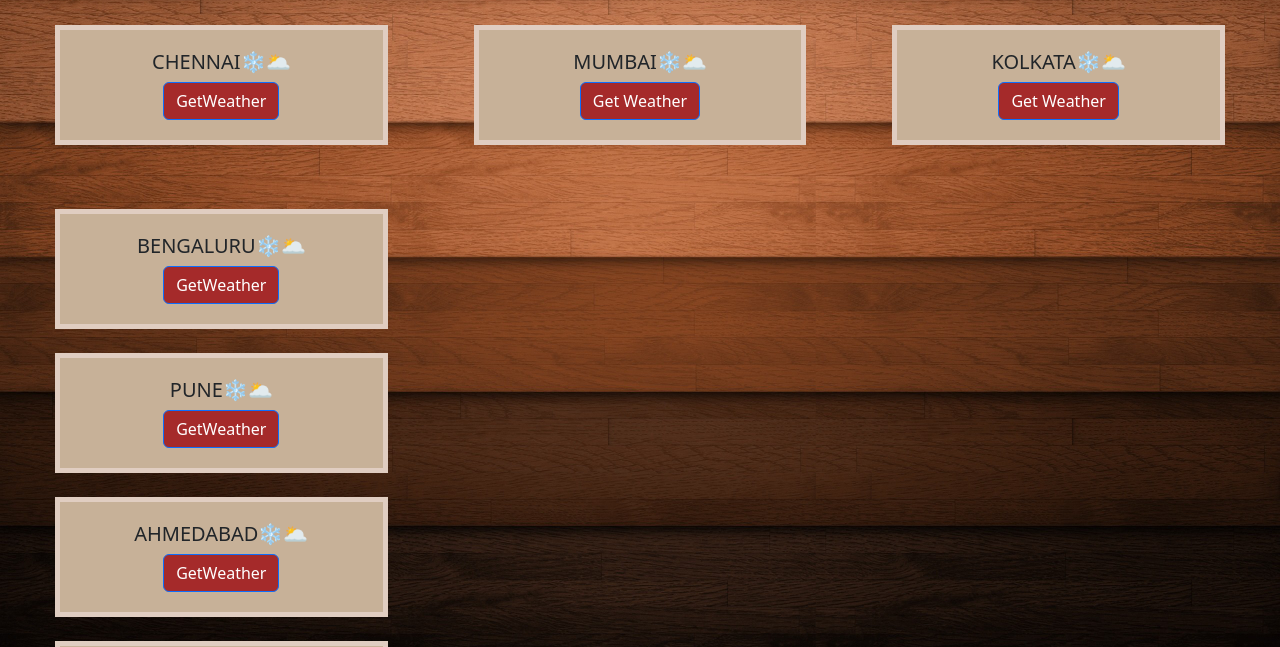
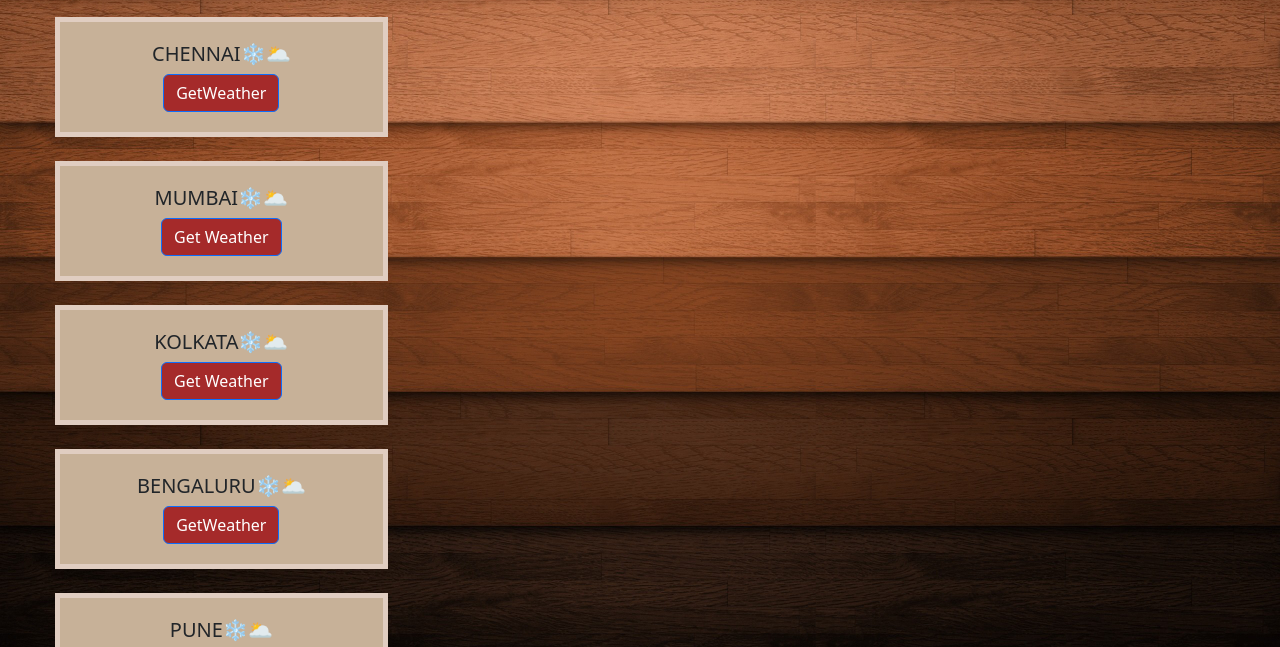
Before and after one commit to MAHESH-TS/weatherupdates, a website: page index.html in a window 1280 px wide. Shown: the part 143-790 px from the top of the page. Drawn offline with nearby package versions, Linux system fonts and the light colour scheme; files that its build step writes are made by us from their sources; files whose address does not match are found by name.

Commit message:
Update styles.css

```diff
--- a/assets/styles.css
+++ b/assets/styles.css
@@ -61,7 +61,7 @@ h1 {
 
 
 .custom-container {
-    width: 33.3%;
+    width: 100%;
     max-width: 1140px;
     margin: 0 auto;
     padding-left: 15px;
@@ -77,11 +77,6 @@ h1 {
     box-sizing: border-box;
    }
 
-.container-wrapper {
-  display: flex;
-  flex-wrap: wrap;
-  justify-content: space-between;
-}
 
 
   .custom-mb {
```
